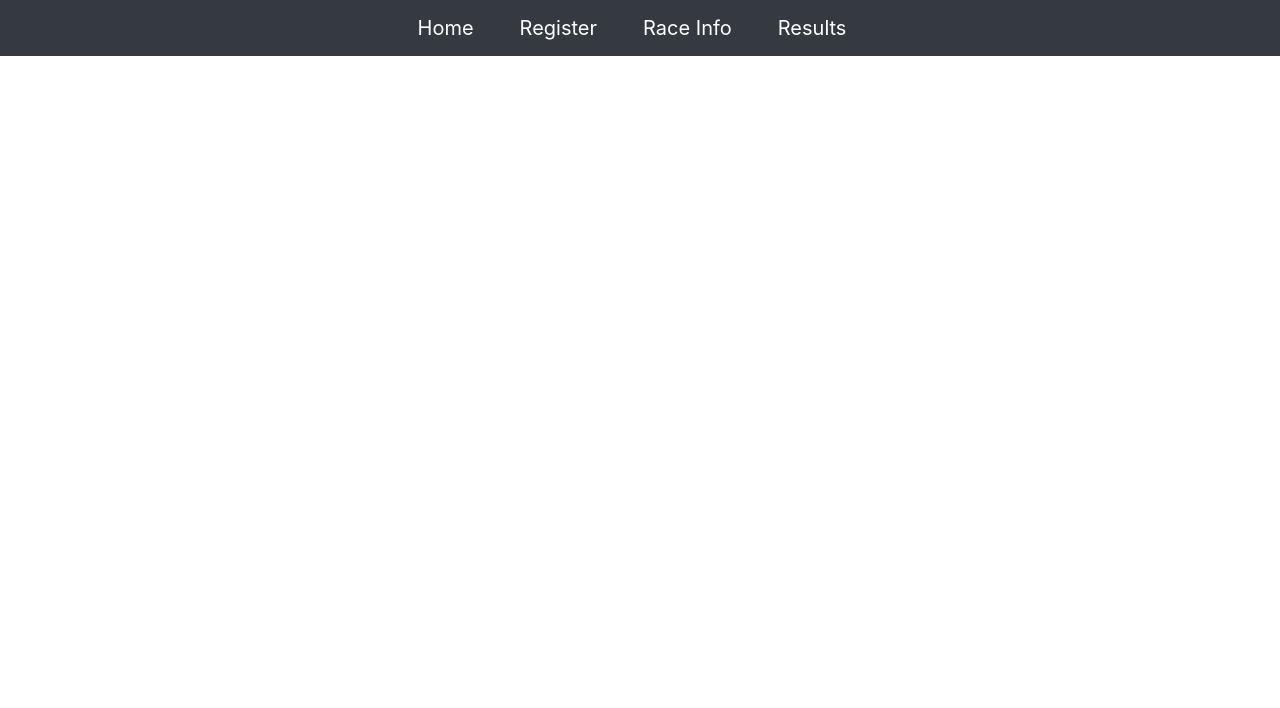
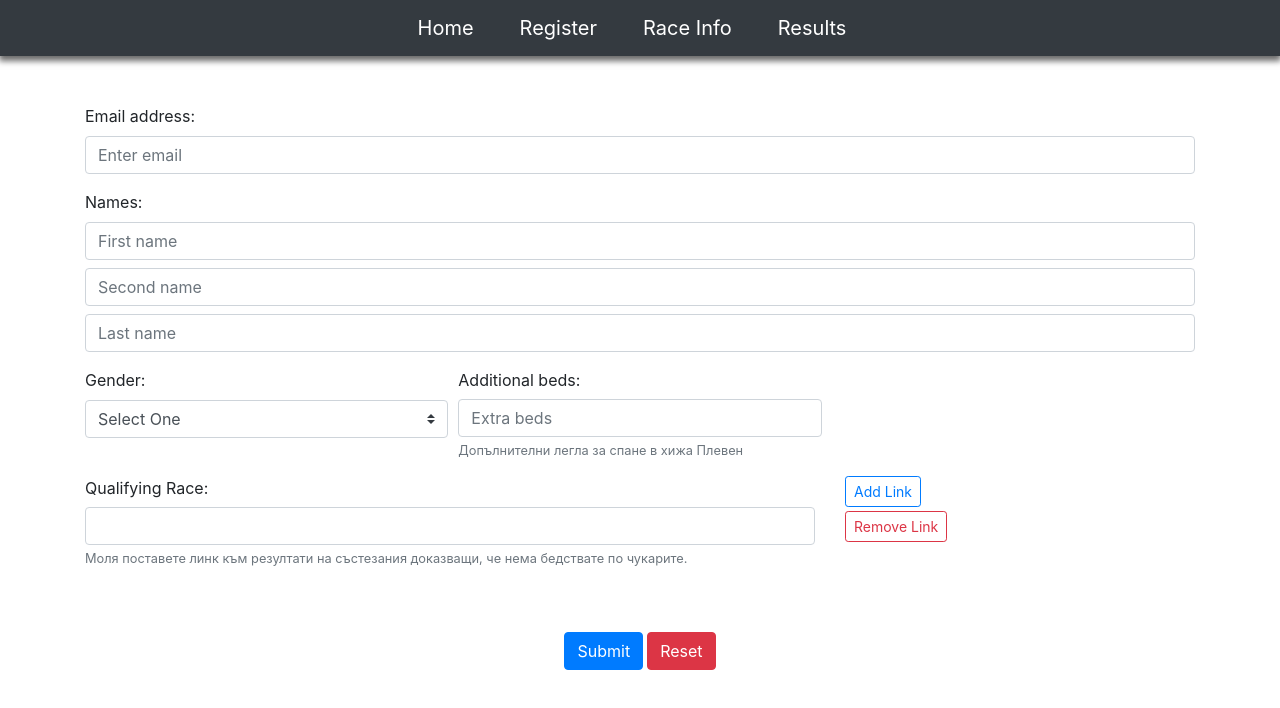
Before and after one commit to ivan4oto/Balkan-Ultra, a Vue app in the folder app/: page /register in a window 1280 px wide. Shown: the top 708 px of the page. Built offline with nearby package versions, Linux system fonts and the light colour scheme.

Commit message:
added form input fields

```diff
--- a/app/src/App.vue
+++ b/app/src/App.vue
@@ -1,6 +1,8 @@
 <template>
   <div>
-    <Navbar />
+    <div id="mynavbar" class="mb-5">
+      <Navbar />
+    </div>
     <router-view />
   </div>
 </template>
@@ -15,4 +17,8 @@ export default {
 };
 </script>
 
-<style></style>
+<style>
+#mynavbar{
+  box-shadow: 0 4px 6px 1px rgb(107, 107, 107);
+}
+</style>
--- a/app/src/components/Navbar.vue
+++ b/app/src/components/Navbar.vue
@@ -8,7 +8,7 @@
           </router-link>
         </b-col>
         <b-col>
-          <router-link to="/about">
+          <router-link to="/Register">
             <b-navbar-brand>Register</b-navbar-brand>
           </router-link>
         </b-col>
--- /dev/null
+++ b/app/src/components/RegisterForm.vue
@@ -0,0 +1,145 @@
+<template>
+  <div>
+    <b-container>
+      <b-form @submit="onSubmit" @reset="onReset" v-if="show">
+        <b-form-group
+          id="input-group-1"
+          label="Email address:"
+          label-for="input-1"
+        >
+          <b-form-input
+            id="input-1"
+            v-model="form.email"
+            type="email"
+            required
+            placeholder="Enter email"
+          ></b-form-input>
+        </b-form-group>
+
+        <b-form-group id="input-group-2" label="Names:" label-for="input-2">
+          <b-form-input
+            class="mb-2"
+            id="input-2"
+            v-model="form.firstname"
+            required
+            placeholder="First name"
+          ></b-form-input>
+
+          <b-form-input
+            id="input-2"
+            class="mb-2"
+            v-model="form.secondname"
+            required
+            placeholder="Second name"
+          ></b-form-input>
+
+          <b-form-input
+            id="input-2"
+            class="mb-2"
+            v-model="form.lastname"
+            required
+            placeholder="Last name"
+          ></b-form-input>
+        </b-form-group>
+
+        <b-form-row align-h="start">
+          <b-col cols="4">
+            <b-form-group
+              id="input-group-3"
+              label="Gender:"
+              label-for="input-3"
+            >
+              <b-form-select
+                id="input-3"
+                v-model="form.gender"
+                :options="genders"
+                required
+              ></b-form-select>
+            </b-form-group>
+          </b-col>
+
+          <b-col cols="4">
+            <b-form-group
+              label="Additional beds:"
+              description="Допълнителни легла за спане в хижа Плевен"
+            >
+              <b-form-input type="number" placeholder="Extra beds">
+              </b-form-input>
+            </b-form-group>
+          </b-col>
+        </b-form-row>
+
+        <b-row align-h="start">
+          <b-col cols="8">
+            <b-form-group
+              label="Qualifying Race:"
+              description="Моля поставете линк към резултати на състезания доказващи, че нема бедствате по чукарите."
+            >
+              <b-form-input type="url"></b-form-input>
+            </b-form-group>
+          </b-col>
+          <b-col cols='2'>
+            <b-button size='sm' variant="outline-primary" class="mb-1">Add Link</b-button>
+            <b-button size='sm' variant="outline-danger">Remove Link</b-button>
+          </b-col>
+        </b-row>
+
+        <!--
+        <b-form-group id="input-group-4">
+          <b-form-checkbox-group v-model="form.checked" id="checkboxes-4">
+            <b-form-checkbox value="me">Check me out</b-form-checkbox>
+            <b-form-checkbox value="that">Check that out</b-form-checkbox>
+          </b-form-checkbox-group>
+        </b-form-group> -->
+
+        <b-row class="justify-content-md-center pt-5">
+          <b-button type="submit" variant="primary" class="mr-1">Submit</b-button>
+          <b-button type="reset" variant="danger">Reset</b-button>
+        </b-row>
+      </b-form>
+      <!-- <b-card class="mt-3" header="Form Data Result">
+        <pre class="m-0">{{ form }}</pre>
+      </b-card> -->
+    </b-container>
+  </div>
+</template>
+
+<script>
+export default {
+  name: "RegisterForm",
+  data() {
+    return {
+      form: {
+        email: "",
+        firstname: "",
+        secondname: "",
+        lastname: "",
+        gender: null,
+        extraBeds: 0,
+        checked: [],
+      },
+      genders: [{ text: "Select One", value: null }, "Male", "Female"],
+      show: true,
+    };
+  },
+  methods: {
+    onSubmit(evt) {
+      evt.preventDefault();
+      alert(JSON.stringify(this.form));
+    },
+    onReset(evt) {
+      evt.preventDefault();
+      // Reset our form values
+      this.form.email = "";
+      this.form.name = "";
+      this.form.food = null;
+      this.form.checked = [];
+      // Trick to reset/clear native browser form validation state
+      this.show = false;
+      this.$nextTick(() => {
+        this.show = true;
+      });
+    },
+  },
+};
+</script>
--- a/app/src/router/index.js
+++ b/app/src/router/index.js
@@ -1,29 +1,36 @@
-import Vue from 'vue'
-import VueRouter from 'vue-router'
-import Home from '../views/Home.vue'
+import Vue from "vue";
+import VueRouter from "vue-router";
+import Home from "../views/Home.vue";
+import Register from "../views/Register.vue";
 
-Vue.use(VueRouter)
+Vue.use(VueRouter);
 
 const routes = [
   {
-    path: '/',
-    name: 'Home',
-    component: Home
+    path: "/",
+    name: "Home",
+    component: Home,
   },
   {
-    path: '/about',
-    name: 'About',
+    path: "/register",
+    name: "Register",
+    component: Register,
+  },
+  {
+    path: "/about",
+    name: "About",
     // route level code-splitting
     // this generates a separate chunk (about.[hash].js) for this route
     // which is lazy-loaded when the route is visited.
-    component: () => import(/* webpackChunkName: "about" */ '../views/About.vue')
-  }
-]
+    component: () =>
+      import(/* webpackChunkName: "about" */ "../views/About.vue"),
+  },
+];
 
 const router = new VueRouter({
-  mode: 'history',
+  mode: "history",
   base: process.env.BASE_URL,
-  routes
-})
+  routes,
+});
 
-export default router
+export default router;
--- /dev/null
+++ b/app/src/views/Register.vue
@@ -0,0 +1,17 @@
+<template>
+  <div class="home">
+    <RegisterForm />
+  </div>
+</template>
+
+<script>
+// @ is an alias to /src
+import RegisterForm from "@/components/RegisterForm.vue";
+
+export default {
+  name: "Register",
+  components: {
+    RegisterForm,
+  },
+};
+</script>
```
